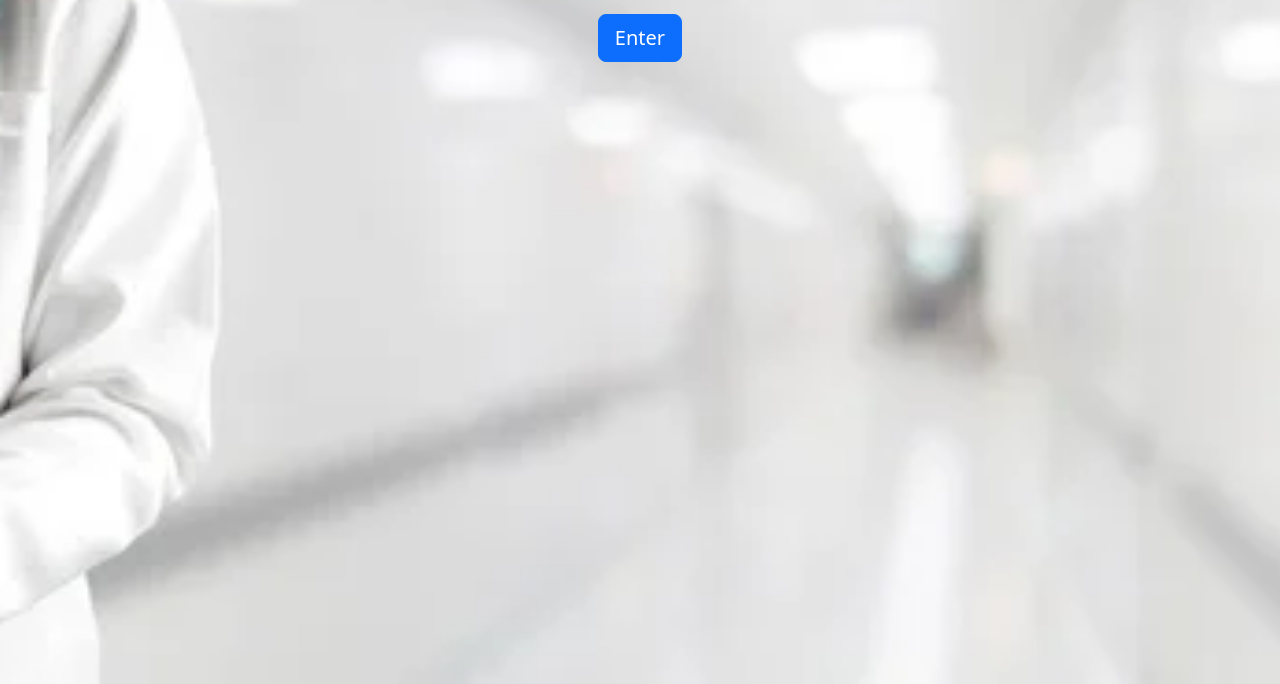
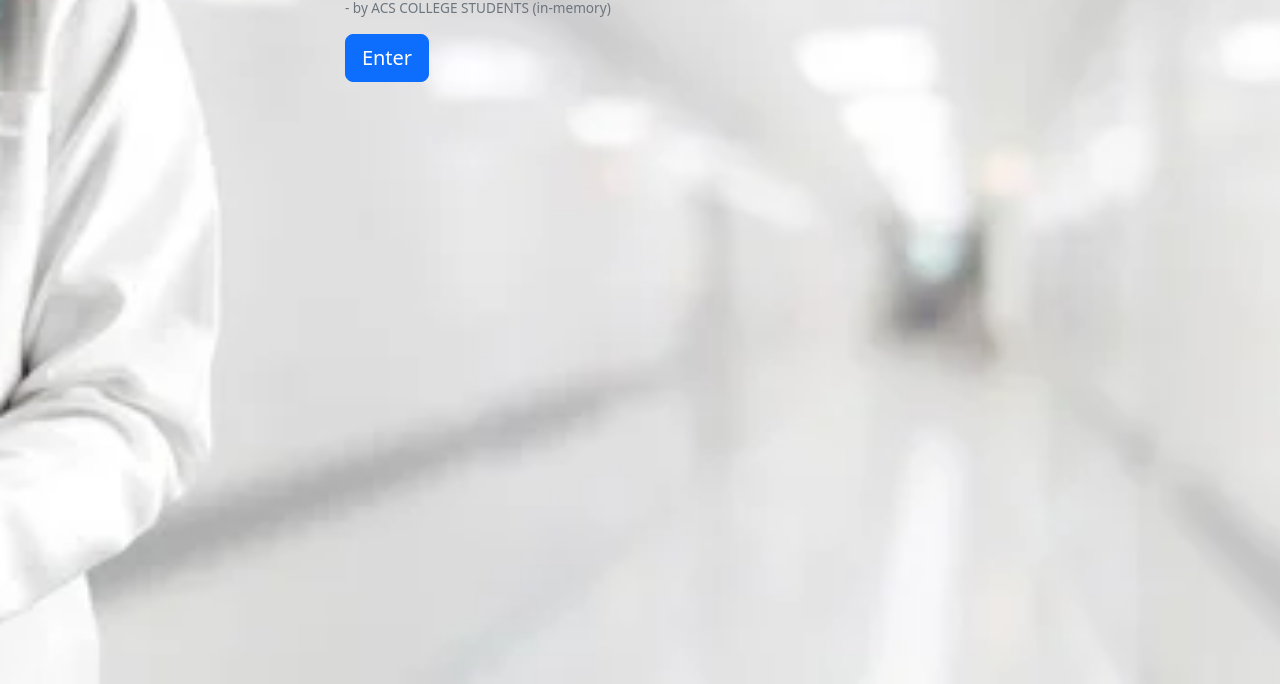
Before and after one commit to saras0110/hospital_frontend, a plain HTML site: page index.html in a window 1280 px wide. Shown: the part 116-800 px from the top of the page. Drawn offline with nearby package versions, Linux system fonts and the light colour scheme.

Commit message:
Update index.html

```diff
--- a/index.html
+++ b/index.html
@@ -126,7 +126,7 @@
   function renderLanding(){
   document.body.className = "landing-bg"; // reset background
   document.getElementById('app').innerHTML = `
-    <div class="fullscreen-center">
+    <div class="card-container">
     <div>
       <h1 class="mb-3">Hospital Administration System</h1>
       <p class="small-muted"> - by ACS COLLEGE STUDENTS (in-memory)</p>
```
